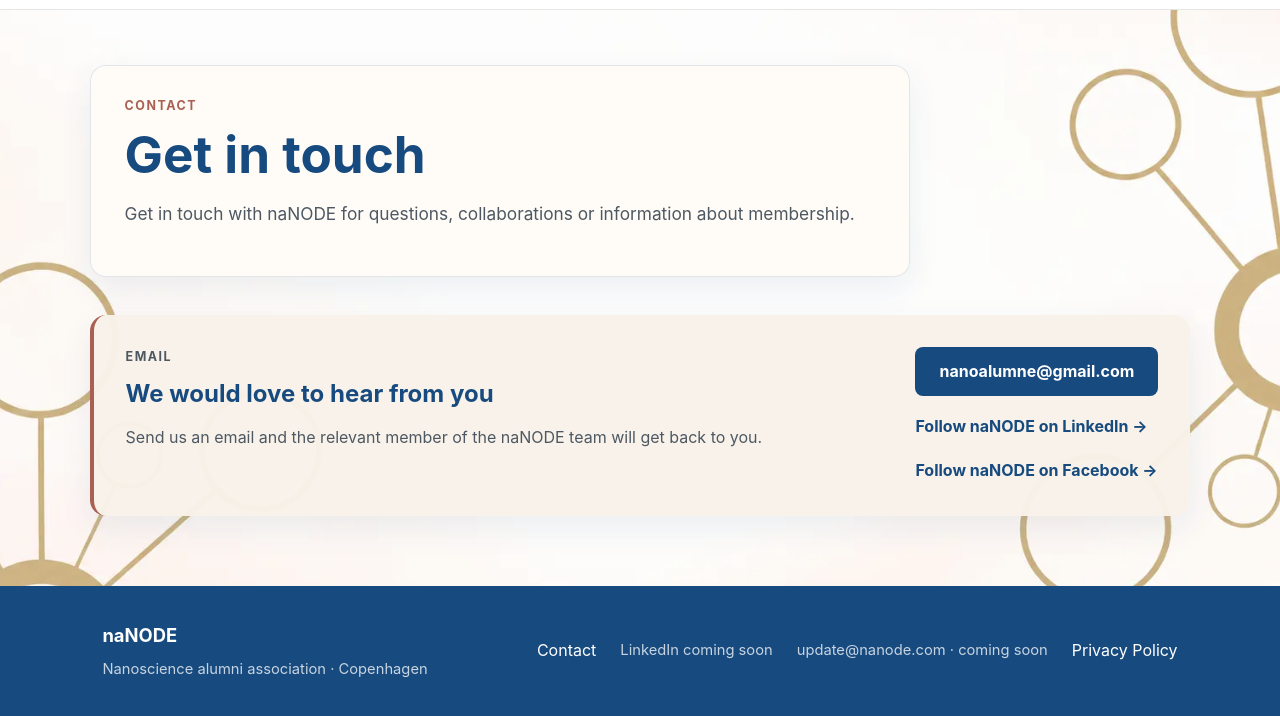
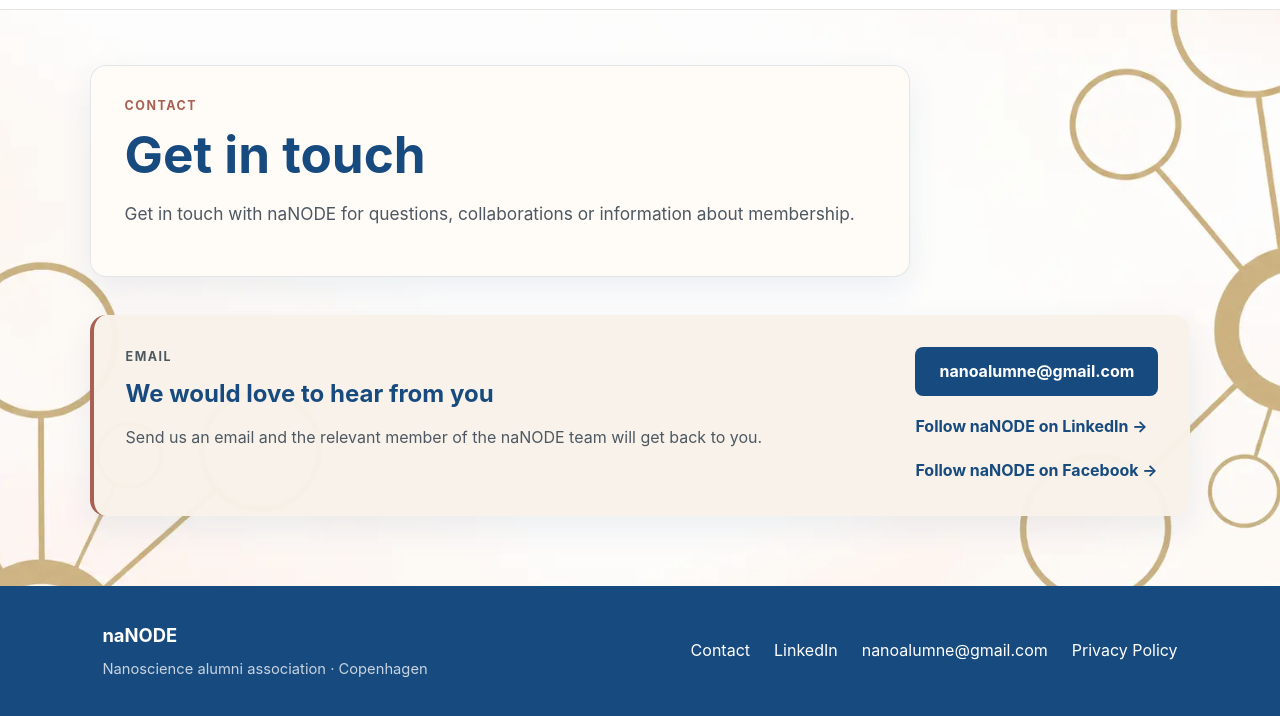
Before and after one commit to CatrineTrudslev/Nanode-website, a plain HTML site: page contact.html in a window 1280 px wide. Shown: the part 98-814 px from the top of the page. Drawn offline with Linux system fonts and the light colour scheme.

Commit message:
Update footer contact links on contact page

```diff
--- a/contact.html
+++ b/contact.html
@@ -66,8 +66,8 @@
     </div>
     <div class="footer-links">
       <a href="contact.html">Contact</a>
-      <span>LinkedIn coming soon</span>
-      <span>update@nanode.com · coming soon</span>
+      <a href="https://www.linkedin.com/groups/42829150/" target="_blank" rel="noopener noreferrer">LinkedIn</a>
+      <a href="mailto:nanoalumne@gmail.com">nanoalumne@gmail.com</a>
       <a href="privacy.html">Privacy Policy</a>
     </div>
   </footer>
```
